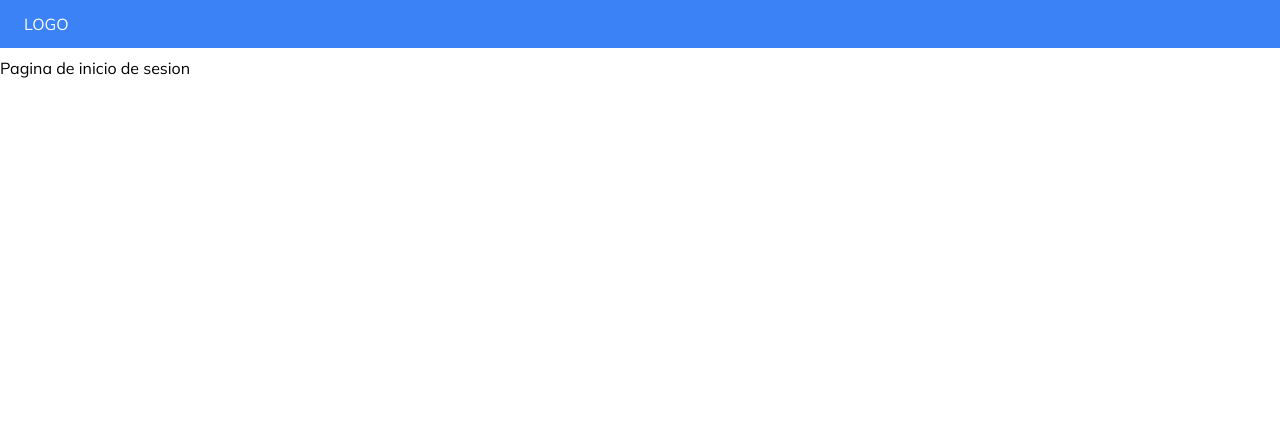
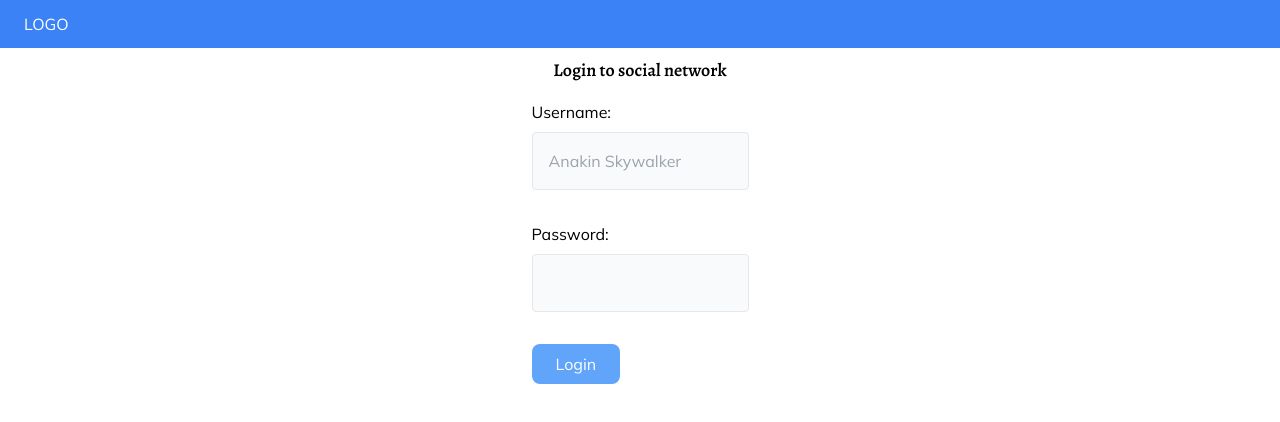
Before and after one commit to AngeliniAxel/social-network, a Next.js app: page /login in a window 1280 px wide. Shown: the top 422 px of the page. Built offline with nearby package versions, Linux system fonts and the light colour scheme.

Commit message:
Implemented Login page with yup for validations

```diff
--- a/package.json
+++ b/package.json
@@ -11,6 +11,7 @@
     "build-storybook": "storybook build"
   },
   "dependencies": {
+    "@hookform/resolvers": "^3.10.0",
     "autoprefixer": "^10.4.20",
     "next": "15.1.5",
     "postcss": "^8.5.1",
@@ -18,7 +19,8 @@
     "react-dom": "^19.0.0",
     "react-hook-form": "^7.54.2",
     "react-infinite-scroll-component": "^6.1.0",
-    "tailwindcss": "^3.4.17"
+    "tailwindcss": "^3.4.17",
+    "yup": "^1.6.1"
   },
   "devDependencies": {
     "@chromatic-com/storybook": "^3.2.4",
--- a/src/app/(main)/messages/[id]/page.tsx
+++ b/src/app/(main)/messages/[id]/page.tsx
@@ -1,3 +1,5 @@
+import Message from '@/app/components/messages/Message';
+import MessagePostForm from '@/app/components/messages/MessagePostForm';
 import messageApi from '@/services/messages/messages.service';
 
 const MessagePage = async ({ params }: { params: { id: string } }) => {
@@ -9,14 +11,18 @@ const MessagePage = async ({ params }: { params: { id: string } }) => {
   return (
     <main className='flex flex-col bg-gray-100 p-8'>
       <section className='flex flex-col mb-8'>
-        <Message key={`${index}`} message={message} />
+        <Message message={message} />
       </section>
 
-      <div>
+      <section className='flex flex-col mb-8'>
+        <MessagePostForm parentId={params.id} />
+      </section>
+
+      <section className='flex flex-col w-full'>
         {repliesPage.content.map((message, index) => (
           <Message key={`${index}`} message={message} />
         ))}
-      </div>
+      </section>
     </main>
   );
 };
--- /dev/null
+++ b/src/app/components/auth/LoginForm.tsx
@@ -0,0 +1,62 @@
+'use client';
+
+import { yupResolver } from '@hookform/resolvers/yup';
+import { useForm } from 'react-hook-form';
+import * as yup from 'yup';
+
+type FormData = {
+  username: string;
+  password: string;
+};
+
+const schema = yup
+  .object({
+    username: yup.string().required(),
+    password: yup.string().required(),
+  })
+  .required();
+
+const LoginForm = () => {
+  const {
+    register,
+    handleSubmit,
+    formState: { errors },
+  } = useForm<FormData>({
+    resolver: yupResolver(schema),
+  });
+
+  const onSubmit = (data: FormData) => {
+    console.log(JSON.stringify(data));
+  };
+
+  return (
+    <form onSubmit={handleSubmit(onSubmit)}>
+      <div className='flex flex-col'>
+        <label className='mb-2'>Username:</label>
+        <input
+          {...register('username')}
+          className=' p-4 mb-4 rounded bg-gray-50 border border-gray-200'
+          type='text'
+          placeholder='Anakin Skywalker'
+        />
+        {errors?.username && <div className='text-red-600 mt-2'>This field is required</div>}
+      </div>
+      <div className='flex flex-col mt-4'>
+        <label className='mb-2'>Password:</label>
+        <input
+          {...register('password')}
+          className=' p-4 mb-4 rounded bg-gray-50 border border-gray-200'
+          type='password'
+        />
+        {errors?.password && <div className='text-red-600 mt-2'>This field is required</div>}
+      </div>
+      <div className='mt-4'>
+        <button onClick={handleSubmit(onSubmit)} className='button-primary'>
+          Login
+        </button>
+      </div>
+    </form>
+  );
+};
+
+export default LoginForm;
--- a/src/app/components/messages/MessagePostForm.tsx
+++ b/src/app/components/messages/MessagePostForm.tsx
@@ -5,11 +5,16 @@ import Image from 'next/image';
 import { useEffect } from 'react';
 import { useForm } from 'react-hook-form';
 
+type MessagePostFormType = {
+  parentId?: string;
+};
+
 type FormData = {
   message: string;
+  parentId?: string;
 };
 
-const MessagePostForm = () => {
+const MessagePostForm = ({ parentId }: MessagePostFormType) => {
   const { register, handleSubmit, resetField, setFocus } = useForm<FormData>();
 
   useEffect(() => {
@@ -17,7 +22,7 @@ const MessagePostForm = () => {
   }, []);
 
   const onSubmit = async (data: FormData) => {
-    const response = await messageApi.PostMessage(data.message);
+    const response = await messageApi.PostMessage(data.message, parentId);
     console.log(JSON.stringify(response));
     resetField('message');
     setFocus('message');
--- a/src/app/login/page.tsx
+++ b/src/app/login/page.tsx
@@ -1,7 +1,12 @@
-import React from 'react';
+import LoginForm from '../components/auth/LoginForm';
 
 const LoginPage = () => {
-  return <div>Pagina de inicio de sesion</div>;
+  return (
+    <div className='flex items-center w-full flex-col'>
+      <h2 className='mb-4'>Login to social network</h2>
+      <LoginForm />
+    </div>
+  );
 };
 
 export default LoginPage;
--- a/src/services/messages/messages.service.ts
+++ b/src/services/messages/messages.service.ts
@@ -18,8 +18,8 @@ class MessageApi {
       new URLSearchParams({ page: `${page}`, size: `${size}` })
     );
 
-  PostMessage = async (message: string): Promise<MessageType> =>
-    httpPost(`/messages`, { message: message });
+  PostMessage = async (message: string, parentId?: string): Promise<MessageType> =>
+    httpPost(`/messages`, { message: message, parentId: parentId ?? null });
 }
 
 const messageApi = new MessageApi();
```
Also changed, not shown: 1 other file (tests, documents, lock files or other folders).
